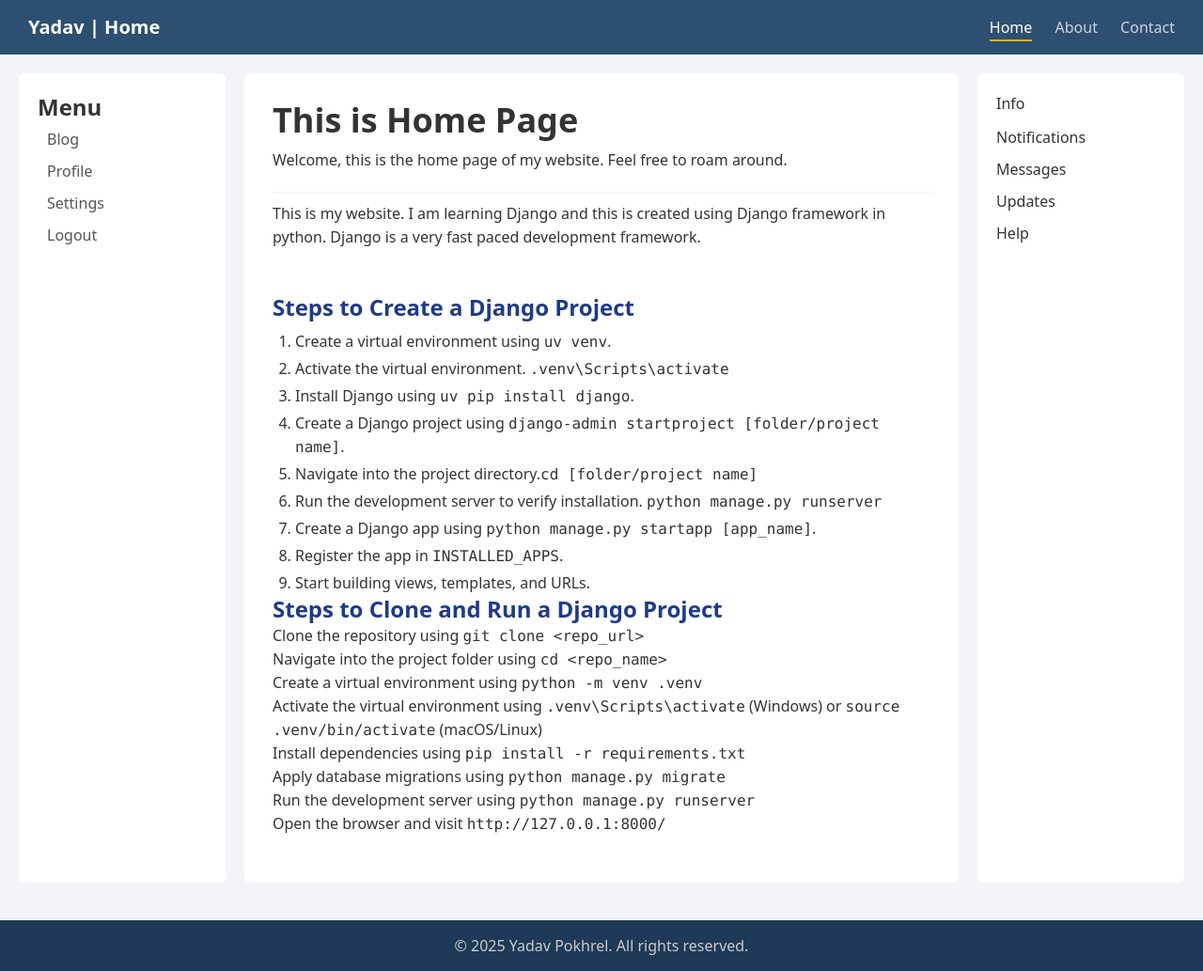
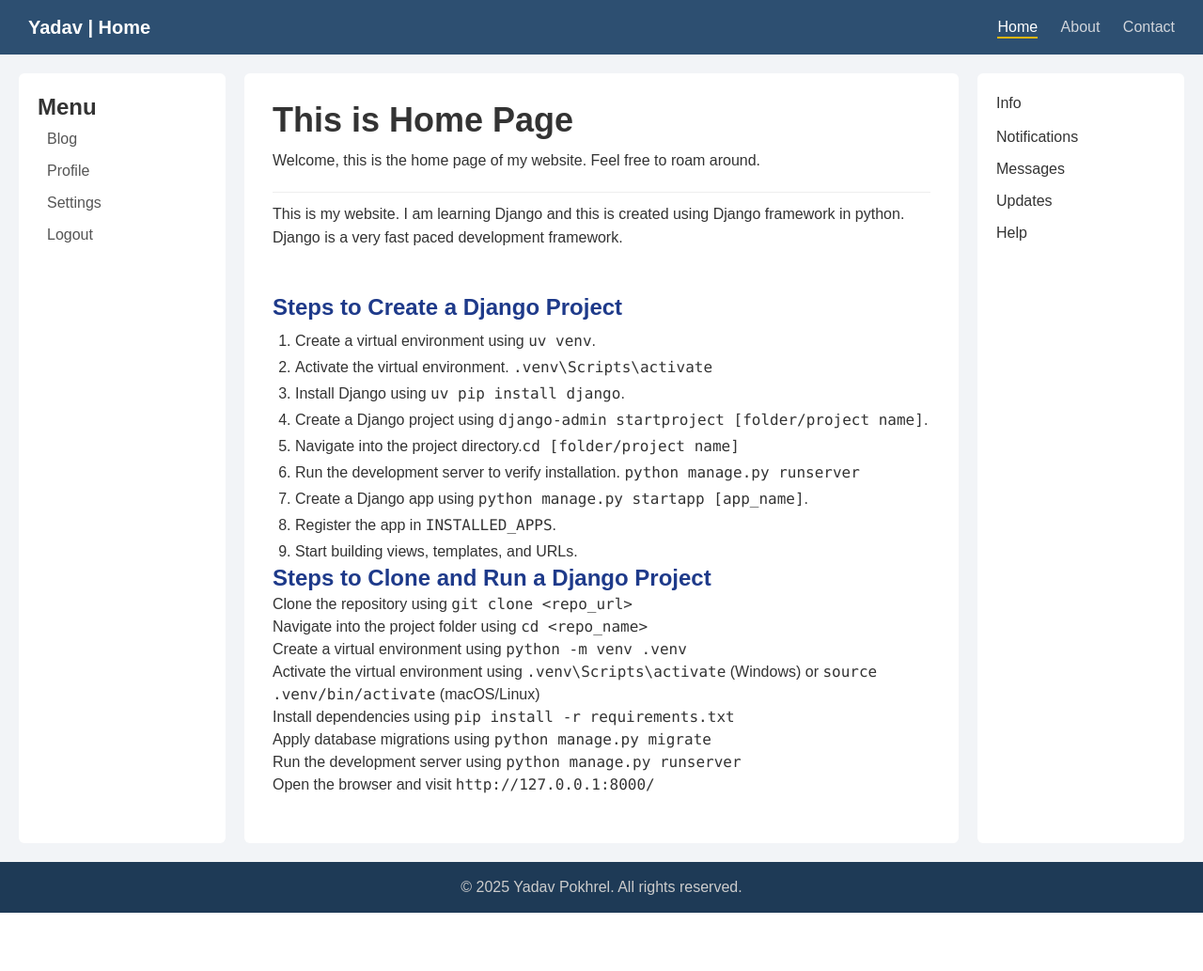
Before and after one commit to pokhrelyadav/Basic-Website-in-Django, a Django app: page / in a window 1280 px wide. Shown: the whole page at 94% size. After the commit the page ends 971 px from the top, so only its background shows below. Run offline with Django 5.2, Linux system fonts and the light colour scheme; some libraries are stand-ins or nearby versions.

Commit message:
fixed black background; html bg white,body min height;

```diff
--- a/static/style.css
+++ b/static/style.css
@@ -1,17 +1,23 @@
 /* Reset */
-/* * {
+* {
     margin: 0;
     padding: 0;
     box-sizing: border-box;
     font-family: Arial, Helvetica, sans-serif;
-} */
+}
 
 /* Body */
+html  {
+    height: 100%;
+    background-color: white;
+}
+
 body {
     background-color: #f2f4f7;
     color: #333;
     display: flex;
     flex-direction: column;
+    min-height: 100vh;
 
 }
 
@@ -125,7 +131,7 @@ ul li a.active {
 
 /* Footer */
 .footer {
-    margin-top: 20px;
+    margin-top: auto;
     padding: 15px;
     text-align: center;
     background-color: #1e3a56;
```
